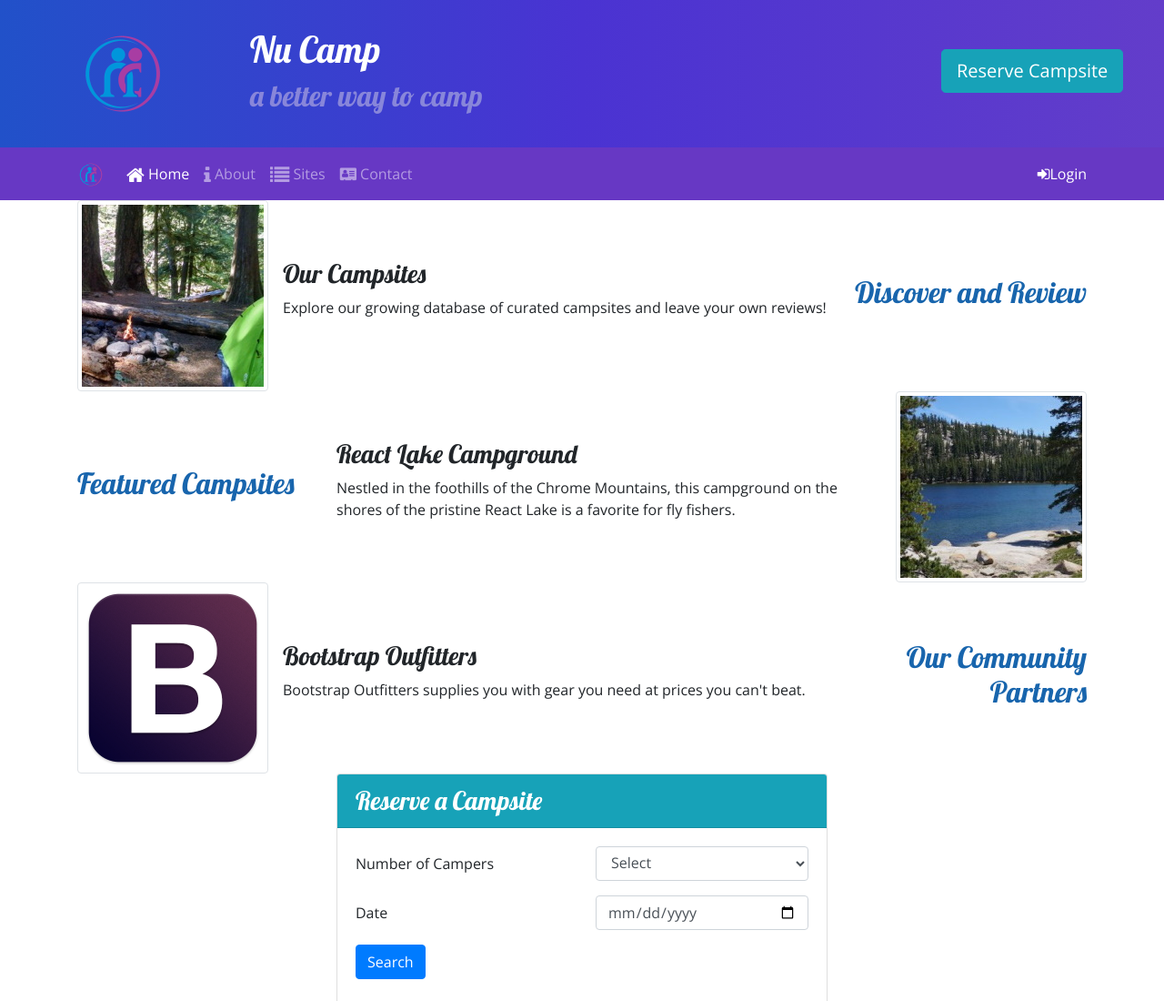
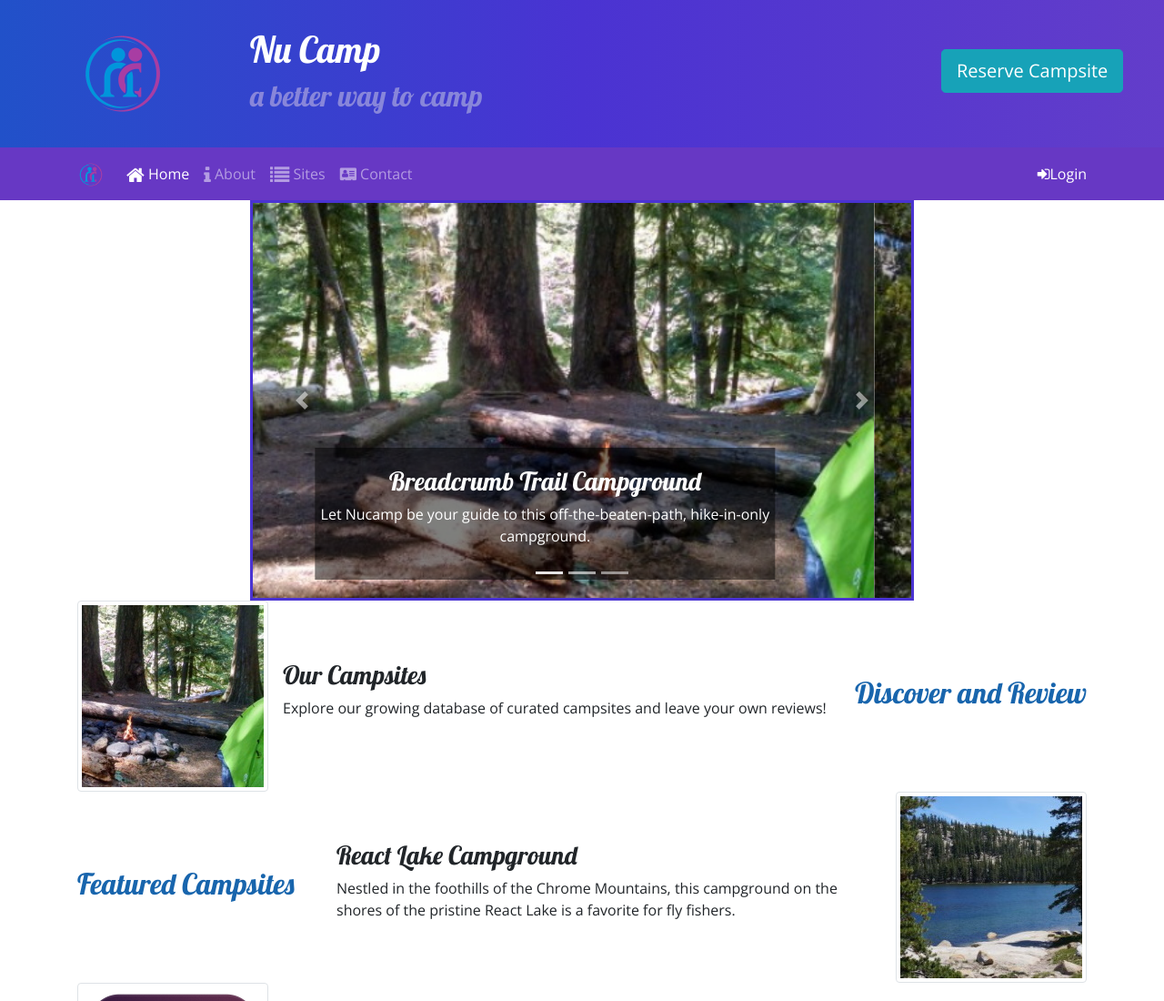
Before and after one commit to seforaqm/bootstrap, a website: page index.html in a window 1280 px wide. Shown: the top 1100 px of the page at 91% size. Drawn offline with nearby package versions, Linux system fonts and the light colour scheme.

Commit message:
carousel

```diff
--- a/css/styles.css
+++ b/css/styles.css
@@ -46,3 +46,11 @@ a:hover {
     color: inherit;
     text-decoration: none;
 }
+
+.carousel-caption {
+    background-color: rgba(0, 0, 0, 0.5);
+}
+
+.carousel {
+    border: solid #4a33d2
+}
--- a/index.html
+++ b/index.html
@@ -101,6 +101,53 @@
     </div>
 
     <div class="container">
+        <div class="row row-content">
+            <div class="col-md-8 mx-auto">
+                <div id="homeCarousel" class="carousel slide" data-ride="carousel">
+                    <ol class="carousel-indicators">
+                        <li data-target="#homeCarousel" data-slide-to="0" class="active"></li>
+                        <li data-target="#homeCarousel" data-slide-to="1"></li>
+                        <li data-target="#homeCarousel" data-slide-to="2"></li>
+                    </ol>
+                    <div class="carousel-inner">
+                        <div class="carousel-item active">
+                            <img class="d-block w-100" src="img/img/breadcrumb-trail.jpg"
+                                alt="Breadcrumb Trail Campground" />
+                            <div class="carousel-caption">
+                                <h3>Breadcrumb Trail Campground</h3>
+                                <p class="d-none d-sm-block">Let Nucamp be your guide to this off-the-beaten-path,
+                                    hike-in-only campground. </p>
+                            </div>
+                        </div>
+                        <div class="carousel-item">
+                            <img class="d-block w-100" src="img/img/react-lake.jpg" alt="React Lake Campground" />
+                            <div class="carousel-caption">
+                                <h3>React Lake Campground</h3>
+                                <p class="d-none d-sm-block">Nestled in the foothills of the Chrome Mountais, this
+                                    campground on the shores of the pristine React Lake is a favorite for fly fishers.
+                                </p>
+                            </div>
+                        </div>
+                        <div class="carousel-item">
+                            <img class="d-block w-100" src="img/img/chrome-river.jpg" alt="Chrome River Campground" />
+                            <div class="carousel-caption">
+                                <h3>Breadcrumb Trail Campground</h3>
+                                <p class="d-none d-sm-block">Spend a few sunny days and starry nights beneath a canopy
+                                    of old-growth firs at this enchanting spot by the Chrome River. </p>
+                            </div>
+                        </div>
+                        <a class="carousel-control-prev" href="#homeCarousel" role="button" data-slide="prev">
+                            <span class="carousel-control-prev-icon"></span>
+                            <span class="sr-only">Previous</span>
+                        </a>
+                        <a class="carousel-control-next" href="#homeCarousel" role="button" data-slide="next">
+                            <span class="carousel-control-next-icon"></span>
+                            <span class="sr-only">Next</span>
+                        </a>
+                    </div>
+                </div>
+            </div>
+        </div>
         <div class="row row-content align-items-center">
             <div class="col-sm-4 order-sm-last col-md-3">
                 <h2 class="text-sm-right">Discover and Review</h2>
```
